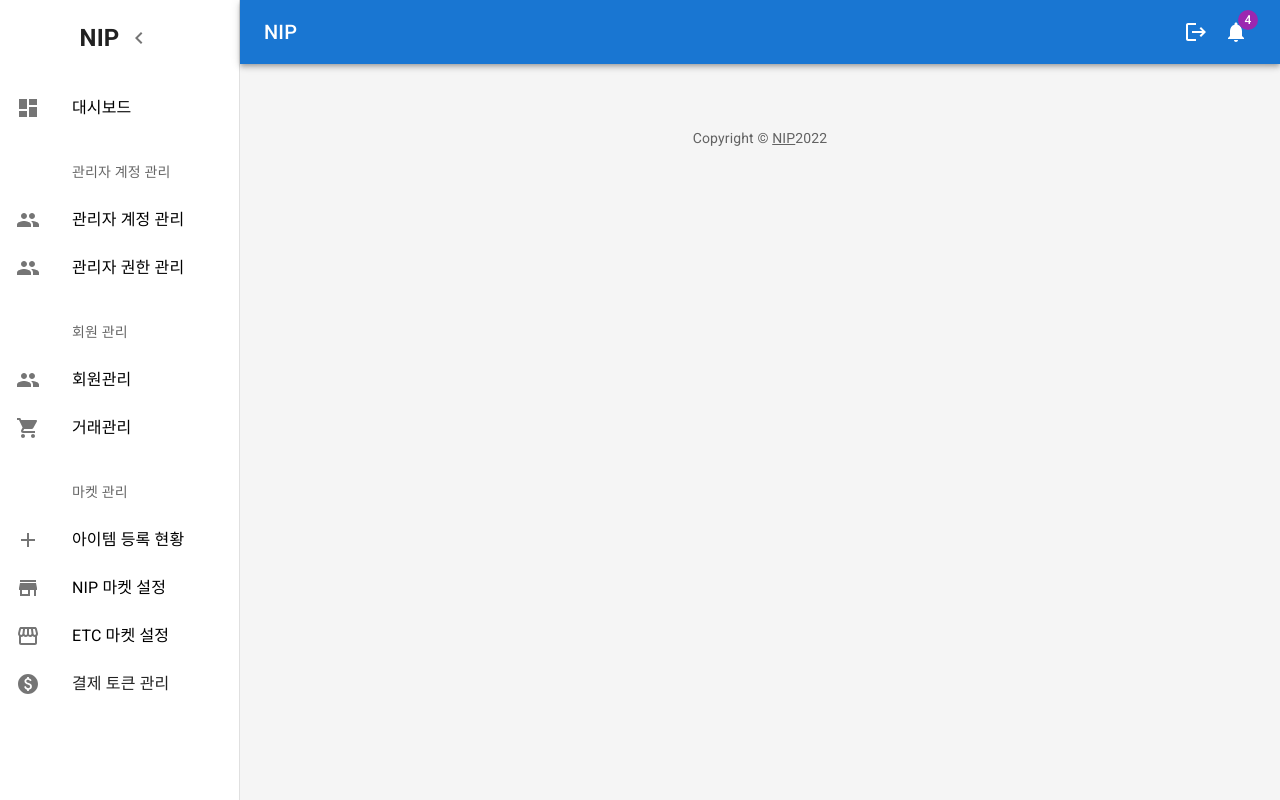
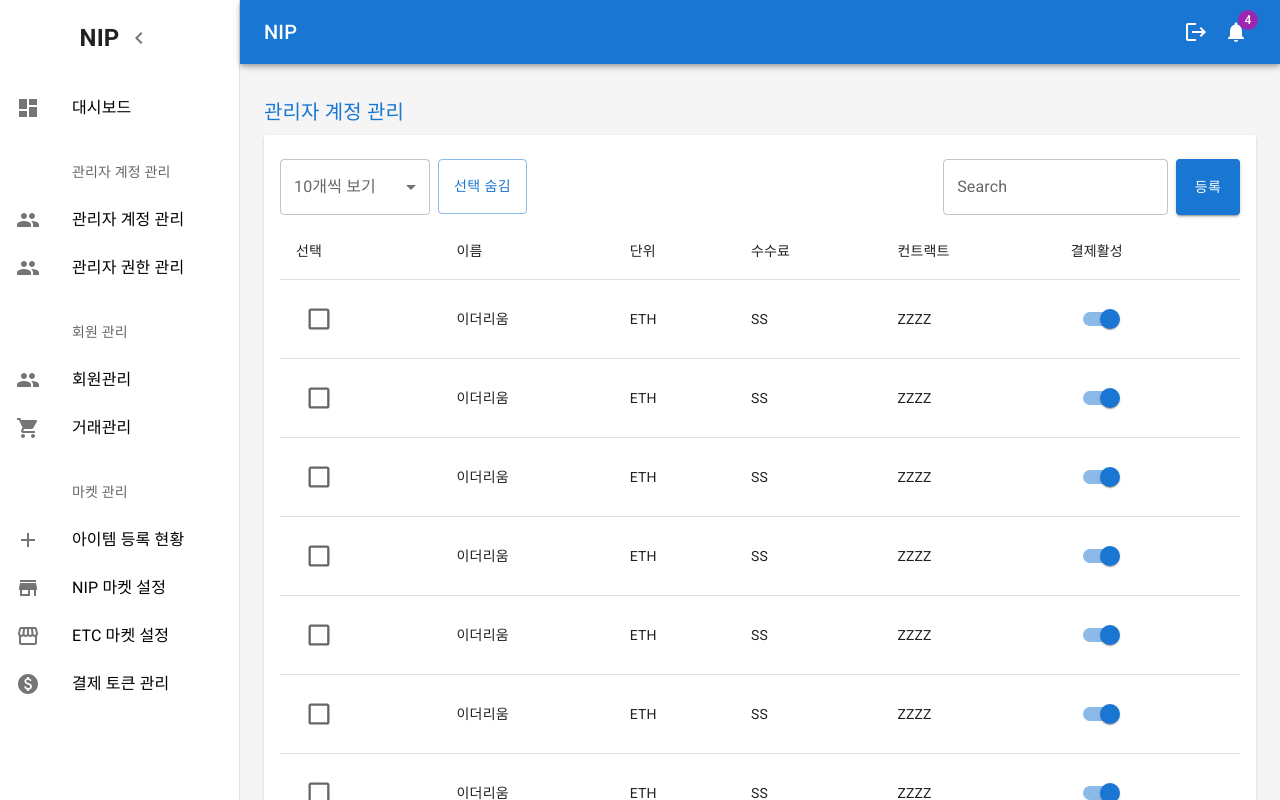
Before and after one commit to chainlabs21/nip-admin-20220128, a React (Create React App) app: page /pay-token-config in a window 1280 px wide. Built offline with nearby package versions, Linux system fonts and the light colour scheme.

Commit message:
add markup pay token management

```diff
--- a/src/Routers.tsx
+++ b/src/Routers.tsx
@@ -10,6 +10,7 @@ import ItemsManagement from './page/items-management/ItemsManagement'
 import ItemDetails from './page/details/item/ItemDetails'
 import NipMarketConfig from './page/market-config/nip-market-config/NipMarketConfig'
 import EtcMarketConfig from './page/market-config/etc-market-config/EtcMarketConfig'
+import PayTokenManagement from './page/payment/PayTokenManagement'
 
 const Routers = () => {
   return (
@@ -27,6 +28,7 @@ const Routers = () => {
       <Route path="/register-items" element={<ItemsManagement />} />
       <Route path="/nip-market-config" element={<NipMarketConfig />} />
       <Route path="/etc-market-config" element={<EtcMarketConfig />} />
+      <Route path="/pay-token-config" element={<PayTokenManagement />} />
     </Routes>
   )
 }
--- a/src/modals/register-item/RegisterItem.tsx
+++ b/src/modals/register-item/RegisterItem.tsx
@@ -1,10 +1,8 @@
 import * as React from 'react'
 import Button from '@mui/material/Button'
-import CssBaseline from '@mui/material/CssBaseline'
 import TextField from '@mui/material/TextField'
 import Grid from '@mui/material/Grid'
 import Box from '@mui/material/Box'
-import Typography from '@mui/material/Typography'
 import Container from '@mui/material/Container'
 import { createTheme, ThemeProvider } from '@mui/material/styles'
 import {
@@ -12,9 +10,7 @@ import {
   InputAdornment,
   InputLabel,
   MenuItem,
-  OutlinedInput,
   Select,
-  SelectChangeEvent,
 } from '@mui/material'
 
 const theme = createTheme()
--- /dev/null
+++ b/src/modals/register-pay-token/RegisterPayToken.tsx
@@ -0,0 +1,106 @@
+import * as React from 'react'
+import Button from '@mui/material/Button'
+import TextField from '@mui/material/TextField'
+import Grid from '@mui/material/Grid'
+import Box from '@mui/material/Box'
+import Container from '@mui/material/Container'
+import { createTheme, ThemeProvider } from '@mui/material/styles'
+import {
+  FormControl, FormControlLabel,
+  InputAdornment,
+  InputLabel,
+  MenuItem,
+  Select, Switch,
+} from '@mui/material'
+
+const theme = createTheme()
+
+export default function RegisterPayToken() {
+  const handleSubmit = (event: React.FormEvent<HTMLFormElement>) => {
+    event.preventDefault()
+  }
+
+  return (
+    <ThemeProvider theme={theme}>
+      <Container component="main" maxWidth="xs">
+        <Box
+          sx={{
+            marginTop: 8,
+            display: 'flex',
+            flexDirection: 'column',
+            alignItems: 'center',
+          }}
+        >
+          <Box
+            component="form"
+            noValidate
+            onSubmit={handleSubmit}
+            sx={{ mt: 3 }}
+          >
+            <Grid container spacing={2}>
+              <Grid item xs={12}>
+                <TextField
+                  fullWidth
+                  name="name"
+                  label="이름 (eg 이더리움)"
+                  id="name"
+                  autoComplete="off"
+                />
+              </Grid>
+
+              <Grid item xs={12}>
+                <TextField
+                  fullWidth
+                  name="unit"
+                  label="단위 (eg ETH)"
+                  id="unit"
+                  autoComplete="off"
+                />
+              </Grid>
+
+              <Grid item xs={12}>
+                <TextField
+                  fullWidth
+                  name="commission"
+                  label="수수료"
+                  id="commission"
+                  autoComplete="off"
+                  InputProps={{
+                    endAdornment: (
+                      <InputAdornment position="end">%</InputAdornment>
+                    ),
+                  }}
+                />
+              </Grid>
+
+              <Grid item xs={12}>
+                <TextField
+                  fullWidth
+                  name="contract"
+                  label="컨트랙트"
+                  id="contract"
+                  autoComplete="off"
+                />
+              </Grid>
+
+              <Grid item xs={12}>
+                <FormControlLabel
+                  control={<Switch defaultChecked />}
+                  label="결제 활성"
+                />
+              </Grid>
+            </Grid>
+            <Button
+              type="submit"
+              fullWidth
+              variant="contained"
+              sx={{ mt: 3, mb: 2 }}
+            >
+              등록
+            </Button>
+          </Box>
+        </Box>
+      </Container>
+    </ThemeProvider>
+  )
+}
--- a/src/page/dashboard/ListItems.tsx
+++ b/src/page/dashboard/ListItems.tsx
@@ -103,11 +103,13 @@ export const margetManagement = (
       </ListItem>
     </Link>
 
+    <Link className="text-decorator-none" to="/pay-token-config">
       <ListItem button>
         <ListItemIcon>
           <PaidIcon />
         </ListItemIcon>
         <ListItemText primary="결제 토큰 관리" />
       </ListItem>
+    </Link>
   </div>
 )
--- /dev/null
+++ b/src/page/payment/PayTokenManagement.tsx
@@ -0,0 +1,195 @@
+import React from 'react'
+import Title from '../dashboard/Title'
+import Table from '@mui/material/Table'
+import TableHead from '@mui/material/TableHead'
+import TableRow from '@mui/material/TableRow'
+import TableCell from '@mui/material/TableCell'
+import TableBody from '@mui/material/TableBody'
+import Paginating from '../../components/paginating/Paginating'
+import {
+  Checkbox,
+  FormControl,
+  InputLabel,
+  MenuItem,
+  Modal,
+  Paper,
+  Select,
+  Switch,
+} from '@mui/material'
+import BasicTextFields from '../../components/input/search/SearchField'
+import ContainedButton from '../../components/input/button/ContainedButton'
+import Box from '@mui/material/Box'
+import Typography from '@mui/material/Typography'
+import Button from '@mui/material/Button'
+import RegisterPayToken from '../../modals/register-pay-token/RegisterPayToken'
+
+const label = { inputProps: { 'aria-label': 'Checkbox demo' } }
+
+function createData(
+  id: number,
+  nickname: string,
+  store: string,
+  email: string,
+  registerItem: string,
+  myItem: string,
+  walletAddress: string,
+) {
+  return {
+    id,
+    nickname,
+    store,
+    email,
+    registerItem,
+    myItem,
+    walletAddress,
+  }
+}
+
+const rows = [
+  createData(0, 'soefjseojf', '이더리움', 'ETH', 'SS', 'ZZZZ', 'Ox'),
+  createData(1, 'soefjseojf', '이더리움', 'ETH', 'SS', 'ZZZZ', 'Ox'),
+  createData(2, 'soefjseojf', '이더리움', 'ETH', 'SS', 'ZZZZ', 'Ox'),
+  createData(3, 'soefjseojf', '이더리움', 'ETH', 'SS', 'ZZZZ', 'Ox'),
+  createData(4, 'soefjseojf', '이더리움', 'ETH', 'SS', 'ZZZZ', 'Ox'),
+  createData(5, 'soefjseojf', '이더리움', 'ETH', 'SS', 'ZZZZ', 'Ox'),
+  createData(6, 'soefjseojf', '이더리움', 'ETH', 'SS', 'ZZZZ', 'Ox'),
+  createData(7, 'soefjseojf', '이더리움', 'ETH', 'SS', 'ZZZZ', 'Ox'),
+]
+
+const style = {
+  position: 'absolute' as 'absolute',
+  top: '50%',
+  left: '50%',
+  transform: 'translate(-50%, -50%)',
+  width: '30%',
+  bgcolor: 'background.paper',
+  border: '2px solid #000',
+  boxShadow: 24,
+  p: 4,
+}
+
+const PayTokenManagement = () => {
+  const [open, setOpen] = React.useState(false)
+  const handleOpen = () => setOpen(true)
+  const handleClose = () => setOpen(false)
+
+  return (
+    <>
+      {/* Create myItem modal */}
+      <Modal
+        open={open}
+        onClose={handleClose}
+        aria-labelledby="modal-modal-title"
+        aria-describedby="modal-modal-description"
+      >
+        <Box sx={style}>
+          <Typography id="modal-modal-title" variant="h6" component="h2">
+            결제 토큰 추가
+          </Typography>
+          <RegisterPayToken />
+        </Box>
+      </Modal>
+
+      <Title>관리자 계정 관리</Title>
+      <Paper
+        sx={{
+          p: 2,
+          display: 'flex',
+          flexDirection: 'column',
+          height: '100%',
+        }}
+      >
+        <article
+          style={{
+            display: 'flex',
+            justifyContent: 'space-between',
+            alignItems: 'center',
+          }}
+        >
+          <article>
+            <FormControl
+              sx={{
+                width: 150,
+              }}
+            >
+              <InputLabel id="demo-simple-select-label">10개씩 보기</InputLabel>
+              <Select
+                labelId="demo-simple-select-label"
+                id="demo-simple-select"
+                label="Age"
+              >
+                <MenuItem value={10}>10개씩</MenuItem>
+                <MenuItem value={20}>20개씩</MenuItem>
+                <MenuItem value={30}>30개씩</MenuItem>
+              </Select>
+            </FormControl>
+
+            <Button
+              variant="outlined"
+              sx={{
+                height: 55.1,
+                marginLeft: '8px',
+              }}
+            >
+              선택 숨김
+            </Button>
+          </article>
+
+          <article style={{ display: 'flex', alignItems: 'center' }}>
+            <BasicTextFields label={'Search'} />
+            <ContainedButton handleOpen={handleOpen} subject={'등록'} />
+          </article>
+        </article>
+
+        <Table size="medium">
+          <TableHead>
+            <TableRow>
+              <TableCell>선택</TableCell>
+              <TableCell>이름</TableCell>
+              <TableCell>단위</TableCell>
+              <TableCell>수수료</TableCell>
+              <TableCell>컨트랙트</TableCell>
+              <TableCell>결제활성</TableCell>
+            </TableRow>
+          </TableHead>
+          <TableBody>
+            {rows.map((row) => (
+              <TableRow key={row.id}>
+                <TableCell>
+                  <Checkbox
+                    {...label}
+                    sx={{ '& .MuiSvgIcon-root': { fontSize: 28 } }}
+                  />
+                </TableCell>
+
+                <TableCell>{row.store}</TableCell>
+                <TableCell>{row.email}</TableCell>
+                <TableCell>{row.registerItem}</TableCell>
+                <TableCell>{row.myItem}</TableCell>
+                <TableCell>
+                  <Switch
+                    defaultChecked={true}
+                    inputProps={{ 'aria-label': 'controlled' }}
+                  />
+                </TableCell>
+              </TableRow>
+            ))}
+          </TableBody>
+        </Table>
+
+        <div
+          style={{
+            marginTop: '2rem',
+            marginBottom: '1rem',
+            display: 'flex',
+            alignItems: 'center',
+            justifyContent: 'center',
+          }}
+        >
+          <Paginating />
+        </div>
+      </Paper>
+    </>
+  )
+}
+export default PayTokenManagement
```
Lines whose indentation alone changed are shown as unchanged.
